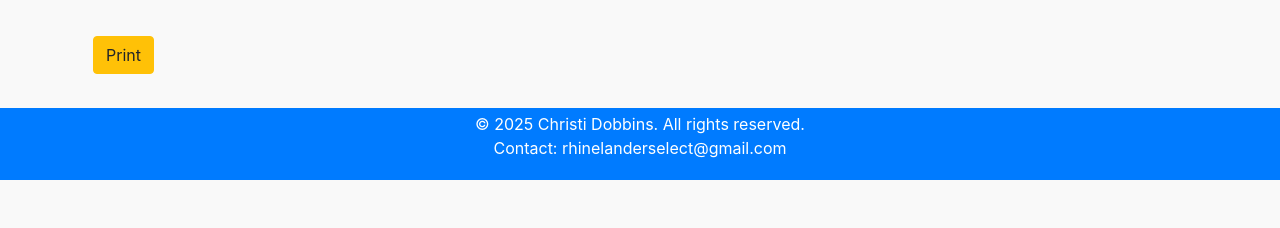
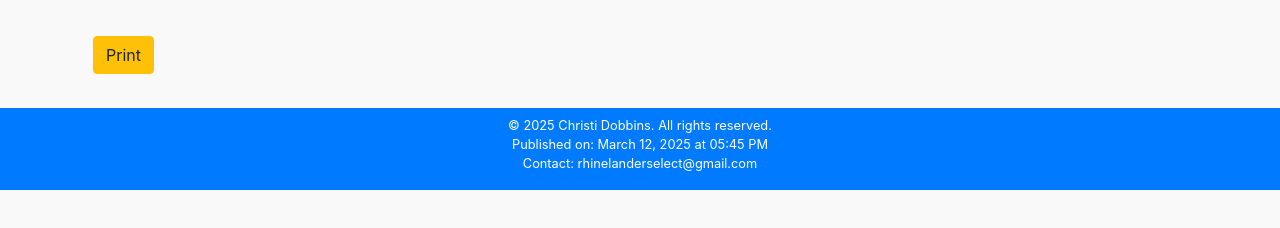
Before and after one commit to cdobbi/wdd330, a plain HTML site: page table-time/lineup.html in a window 1280 px wide. Shown: the part 94-322 px from the top of the page. Drawn offline with nearby package versions, Linux system fonts and the light colour scheme.

Commit message:
Update footer in exhibitor, index, lineup, and organizer pages to include publish date and adjust styling

```diff
--- a/table-time/lineup.html
+++ b/table-time/lineup.html
@@ -19,17 +19,26 @@
             <button id="print" class="btn btn-warning mx-2">Print</button>
         </div>
     </div>
-    <footer class="text-center my-4 bg-primary text-white p-1">
+    <footer class="text-center my-4 bg-primary text-white pb-0 mb-0 pt-2 small">
         <div class="row justify-content-center">
             <div class="col-md-6">
-                <p>&copy; 2025 Christi Dobbins. All rights reserved.<br>Contact: <a href="mailto:rhinelanderselect@gmail.com" class="text-white">rhinelanderselect@gmail.com</a></p>
+                <p>&copy; 2025 Christi Dobbins. All rights reserved.<br>Published on: <span id="publish-date"></span><br>Contact: <a
+                        href="mailto:rhinelanderselect@gmail.com" class="text-white">rhinelanderselect@gmail.com</a></p>
             </div>
         </div>
     </footer>
     <script src="https://code.jquery.com/jquery-3.5.1.slim.min.js"></script>
     <script src="https://cdn.jsdelivr.net/npm/@popperjs/core@2.9.2/dist/umd/popper.min.js"></script>
     <script src="https://stackpath.bootstrapcdn.com/bootstrap/4.5.2/js/bootstrap.min.js"></script>
-    <script src="scripts/displayLineup.js"></script> <!-- Ensure this path is correct -->
+    <script>
+        document.addEventListener("DOMContentLoaded", function () {
+            const publishDateElement = document.getElementById("publish-date");
+            const now = new Date();
+            const options = { year: 'numeric', month: 'long', day: 'numeric', hour: '2-digit', minute: '2-digit' };
+            publishDateElement.textContent = now.toLocaleDateString('en-US', options);
+        });
+    </script>
+    <script src="scripts/displayLineup.js"></script>
 </body>
 
 </html>
```
Also changed, not shown: table-time/exhibitor.html (+12 -3 lines), table-time/index.html (+9 -13 lines), table-time/organizer.html (+11 -2 lines).
